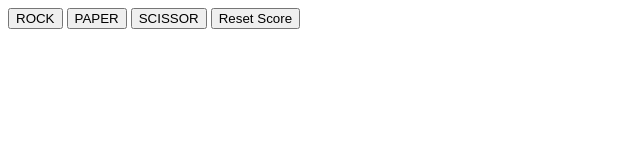
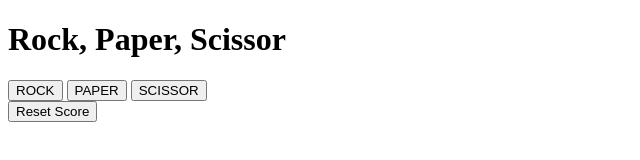
Before and after one commit to Sprite-MD/Odin-RPS, a plain HTML site: page index.html in a window 1280 px wide. Shown: the whole page, without its empty margins (0-640 px from the left). Drawn offline with Linux system fonts and the light colour scheme.

Commit message:
seperated player and comp scores into two diff divs

```diff
--- a/index.html
+++ b/index.html
@@ -8,10 +8,18 @@
 
     <body>
         <div class = "container">
+
+            <div class = "title">
+                <h1> Rock, Paper, Scissor </h1>
+            </div>
+
+
             <div class="playerSelect">
                 <button id="rock"> ROCK </button>
                 <button id="paper"> PAPER </button>
                 <button id="scissor"> SCISSOR </button>
+            </div>
+            <div class = "reset">
                 <button id="reset"> Reset Score </button>
             </div>
 
```
